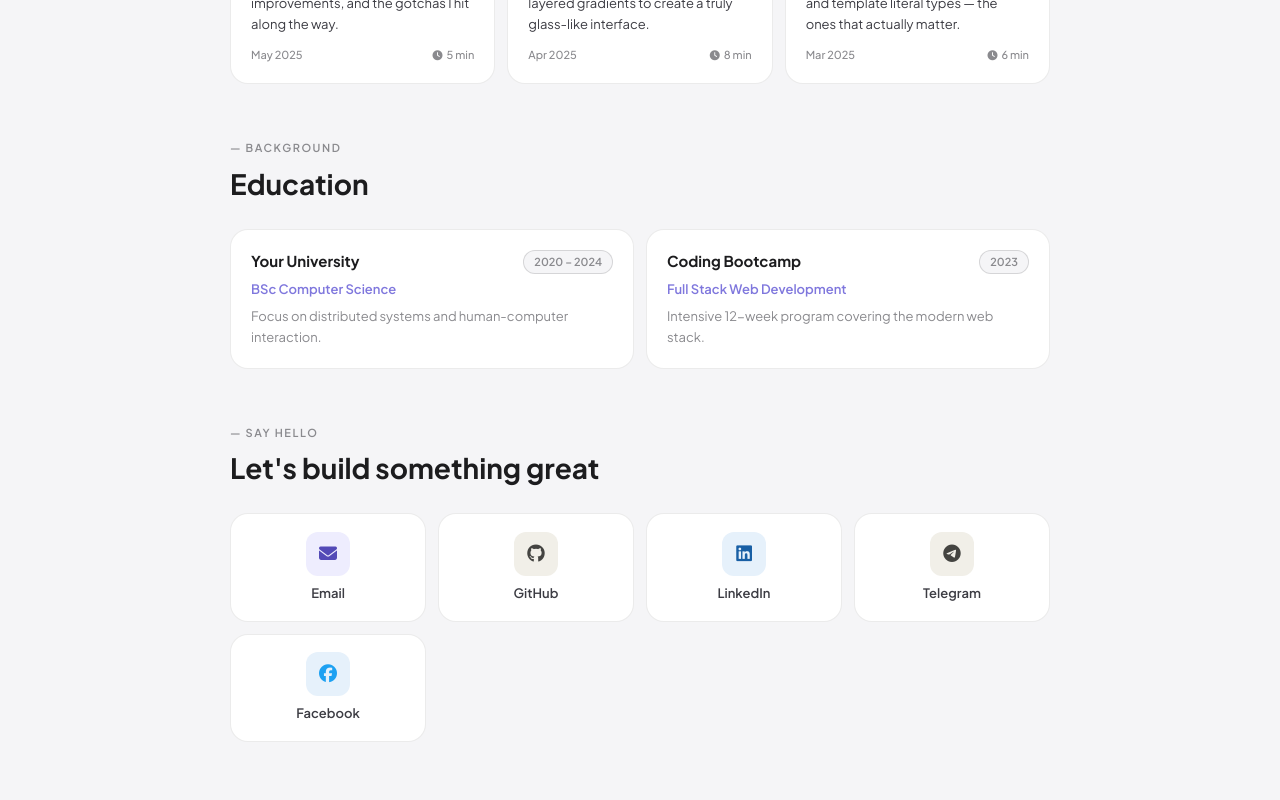
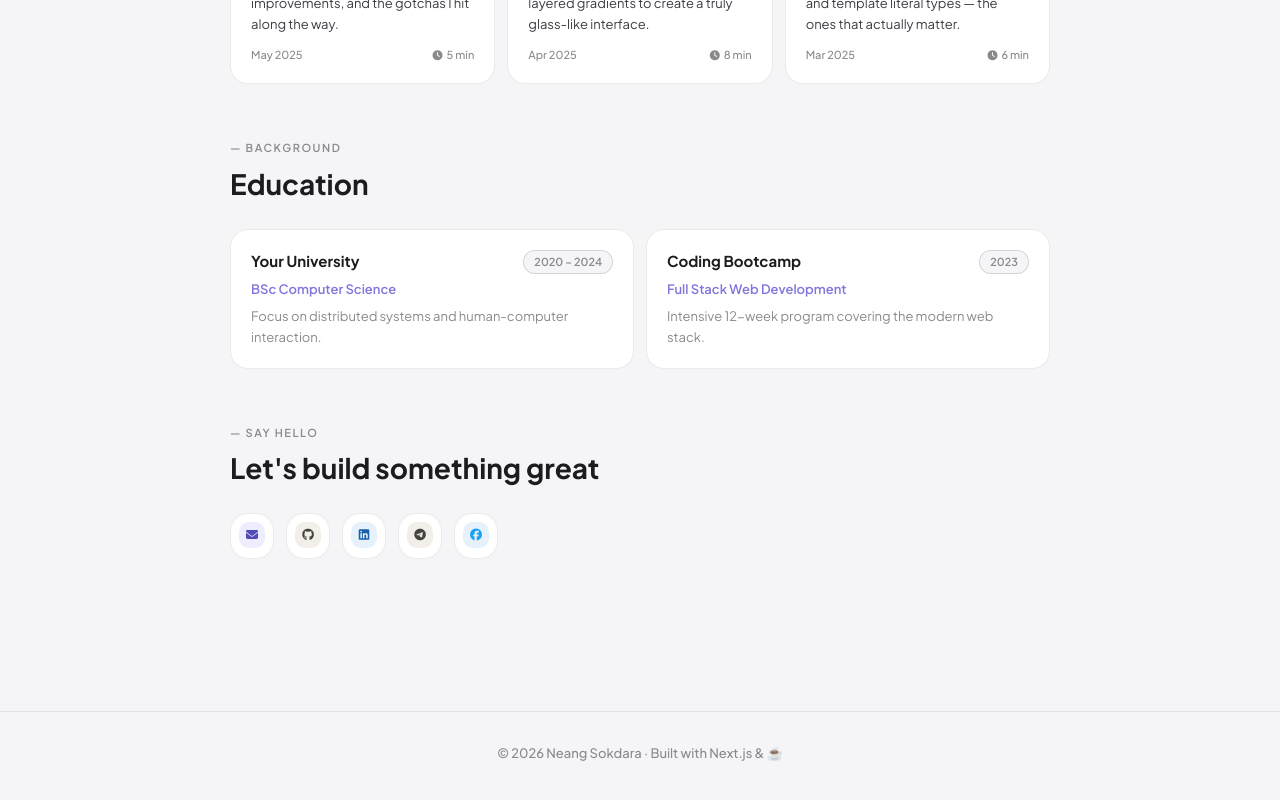
Before and after one commit to rawcig/rawcig, a Next.js app: page / in a window 1280 px wide. Shown: the part 1928-2728 px from the top of the page. Built offline with nearby package versions, Linux system fonts and the light colour scheme.

Commit message:
config mobile view

```diff
--- a/src/app/layout.js
+++ b/src/app/layout.js
@@ -25,11 +25,11 @@ export const metadata = {
 
 export default function RootLayout({ children }) {
   return (
-    <html
-      lang="en"
-      className={`${geistSans.variable} ${geistMono.variable} h-full antialiased dark`}
-    >
-      <body className="min-h-full flex flex-col">{children}</body>
+   <html lang="en">
+      <head>
+        <meta name="viewport" content="width=device-width, initial-scale=1, viewport-fit=cover" />
+      </head>
+      <body>{children}</body>
     </html>
   );
 }
--- a/src/app/page.js
+++ b/src/app/page.js
@@ -423,9 +423,9 @@ function GlobalStyles() {
 
       /* Contact: 4-col */
       .contact-grid {
-        display: grid;
-        grid-template-columns: repeat(4, 1fr);
-        gap: .75rem;
+        display: flex;
+        grid-template-columns: repeat(6, 1fr);
+        gap: 0.75rem;
       }
 
       /* ── Tablet ── */
@@ -895,17 +895,17 @@ function ContactBtn({ label, href, icon, bgColor, iconColor }) {
   return (
     <a href={href} target="_blank" rel="noopener noreferrer" className="contact-btn"
       style={{
-        display: "flex", flexDirection: "column", alignItems: "center", gap: 8,
-        padding: "1.1rem 1rem", borderRadius: "var(--radius-lg)",
+        display: "flex", flexDirection: "column", alignItems: "center", gap: 2,
+        padding: "0.5rem 0.5rem", borderRadius: "var(--radius-lg)",
         background: "var(--surface)", border: "0.5px solid var(--border)",
         textDecoration: "none",
       }}>
       <div style={{
-        width: 44, height: 44, borderRadius: 12,
+        width: 26, height: 26, borderRadius: 10,
         background: bgColor,
         display: "flex", alignItems: "center", justifyContent: "center",
       }}>
-        <i className={icon} style={{ fontSize: 18, color: iconColor }} aria-hidden="true" />
+        <i className={icon} style={{ fontSize: 12, color: iconColor }} aria-hidden="true" />
       </div>
       <span style={{ fontSize: 13, fontWeight: 600, color: "var(--text-2)" }}>{label}</span>
     </a>
@@ -998,11 +998,11 @@ export default function Portfolio() {
         <section id="contact" style={{ marginBottom: "3.5rem" }}>
           <SectionHeader eyebrow="say hello" title="Let's build something great" />
           <div className="contact-grid">
-            <ContactBtn label="Email"    href={`mailto:${rawh.email}`} icon="fa-solid fa-envelope"    bgColor="#EEEDFE" iconColor="#534AB7" />
-            <ContactBtn label="GitHub"   href={rawh.github}           icon="fa-brands fa-github"      bgColor="#F1EFE8" iconColor="#444441" />
-            <ContactBtn label="LinkedIn" href={rawh.linkedin}         icon="fa-brands fa-linkedin"    bgColor="#E6F1FB" iconColor="#185FA5" />
-            <ContactBtn label="Telegram"  href={rawh.telegram}          icon="fa-brands fa-telegram"   bgColor="#F1EFE8" iconColor="#444441" />
-            <ContactBtn label="Facebook"  href={rawh.facebook}           icon="fa-brands fa-facebook"    bgColor="#E6F1FB" iconColor="#1DA1F2" />
+            <ContactBtn href={`mailto:${rawh.email}`} icon="fa-solid fa-envelope"    bgColor="#EEEDFE" iconColor="#534AB7" />
+            <ContactBtn href={rawh.github} icon="fa-brands fa-github"      bgColor="#F1EFE8" iconColor="#444441" />
+            <ContactBtn href={rawh.linkedin} icon="fa-brands fa-linkedin"    bgColor="#E6F1FB" iconColor="#185FA5" />
+            <ContactBtn href={rawh.telegram}          icon="fa-brands fa-telegram"   bgColor="#F1EFE8" iconColor="#444441" />
+            <ContactBtn href={rawh.facebook}           icon="fa-brands fa-facebook"    bgColor="#E6F1FB" iconColor="#1DA1F2" />
           </div>
         </section>
       </main>
```
